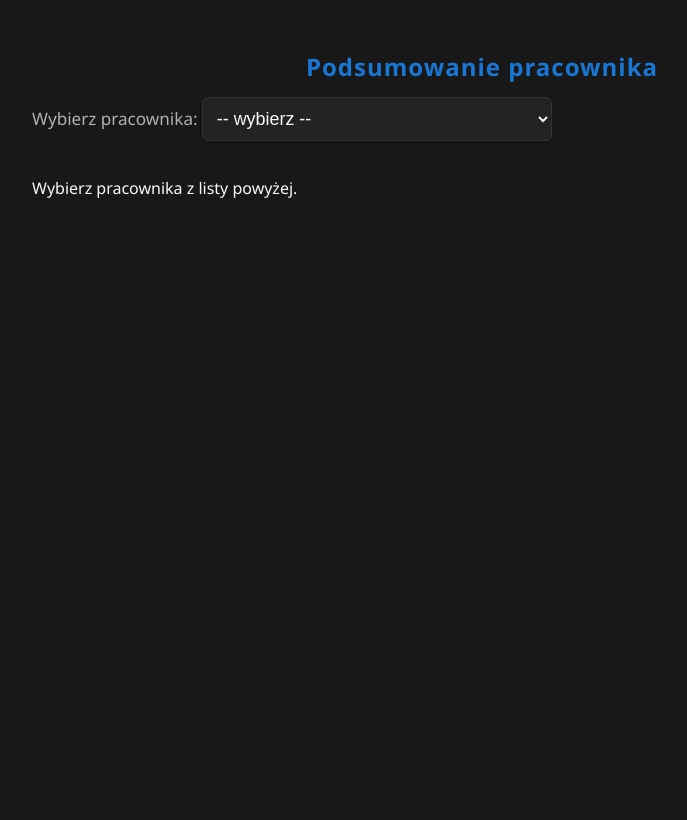
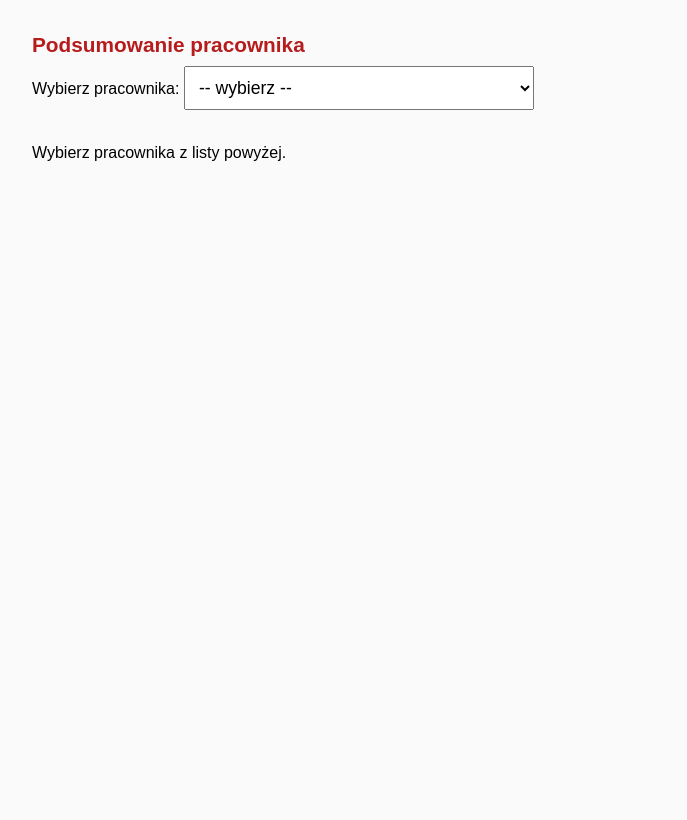
Before and after one commit to Reus1231/Ewidencja, a Flask app: page /harvest_overview in a window 1280 px wide. Shown: the whole page, without its empty margins (158-845 px from the left). After the commit the page ends 161 px from the top, so only its background shows below. Run offline with Flask 3, Linux system fonts and the light colour scheme; parts of the project's set-up code (start-up, migrations or seed data) failed here and were passed over.

Commit message:
Revert "qr działanie"
This reverts commit d0b187b02958945d00d68230121c8baa1459b11f.

```diff
--- a/templates/harvest_overview.html
+++ b/templates/harvest_overview.html
@@ -3,125 +3,31 @@
 <head>
     <meta charset="UTF-8">
     <title>Podsumowanie pracownika (zbiór + godziny)</title>
-    <meta name="viewport" content="width=device-width, initial-scale=1">
+    <meta name="viewport" content="width=device-width, initial-scale=1"> <!-- ważne dla responsywności -->
     <style>
-        :root {
-            --bg-primary: #181818;
-            --bg-secondary: #282828;
-            --accent: #1976d2;
-            --accent2: #00897b;
-            --text-main: #fafafa;
-            --text-muted: #b0b0b0;
-            --row-even: #232323;
-            --sum-bg: #222f3e;
-            --border: #333;
-            --input-bg: #232323;
-        }
-        body {
-            font-family: 'Segoe UI', 'Roboto', Arial, sans-serif;
-            background: var(--bg-primary);
-            color: var(--text-main);
-            margin: 0;
-            min-height: 100vh;
-        }
-        .container {
-            max-width: 900px;
-            margin: 20px auto;
-            padding: 10px;
-        }
-        h2 {
-            color: var(--accent);
-            font-size: 1.5em;
-            margin-bottom: 0.6em;
-            font-weight: 700;
-            text-align: center;
-            letter-spacing: 1px;
-        }
-        h3 {
-            color: var(--accent2);
-            font-size: 1.2em;
-            margin-bottom: 0.3em;
-        }
-        label {
-            font-size: 1.07em;
-            color: var(--text-muted);
-        }
-        select {
-            background: var(--input-bg);
-            color: var(--text-main);
-            font-size: 1.12em;
-            padding: 10px;
-            border-radius: 6px;
-            border: 1px solid var(--border);
-            margin-bottom: 20px;
-            width: 100%;
-            max-width: 350px;
-            outline: none;
-            box-shadow: 0 1px 4px #0003;
-            transition: border-color 0.2s;
-        }
-        select:focus {
-            border-color: var(--accent2);
-        }
+        body { font-family: sans-serif; background: #fafafa; margin: 0; }
+        .container { max-width: 900px; margin: 10px auto; padding: 6px; }
+        h2 { color: #b71c1c; font-size: 1.3em; margin-bottom: 0.4em; }
+        select { font-size: 1.1em; padding: 10px; margin-bottom: 18px; width: 100%; max-width: 350px; }
         .table-container {
             overflow-x: auto;
             width: 100%;
         }
-        table {
-            border-collapse: collapse;
-            width: 100%;
-            min-width: 550px;
-            margin-top: 1em;
-            background: var(--bg-secondary);
-            border-radius: 12px;
-            overflow: hidden;
-            box-shadow: 0 2px 12px #0004;
-        }
-        th, td {
-            border: 1px solid var(--border);
-            padding: 14px 6px;
-            text-align: center;
-            font-size: 1.07em;
-        }
-        th {
-            background: var(--accent);
-            color: #fff;
-            font-size: 1.09em;
-            letter-spacing: 0.5px;
-            border: none;
-        }
-        tr:nth-child(even) { background: var(--row-even); }
-        .sum-row {
-            font-weight: bold;
-            background: var(--sum-bg);
-            color: var(--accent);
-            font-size: 1.08em;
-        }
-        .sum-row td {
-            border-top: 2px solid var(--accent);
-        }
-        @media (max-width: 700px) {
+        table { border-collapse: collapse; width: 100%; min-width: 550px; margin-top: 1em; background: #fff; }
+        th, td { border: 1px solid #bbb; padding: 12px 6px; text-align: center; font-size: 1em; }
+        th { background: #d32f2f; color: #fff; font-size: 1em; }
+        tr:nth-child(even) { background: #f9f9f9; }
+        .sum-row { font-weight: bold; background: #ffe0b2; }
+        @media (max-width: 600px) {
+            h2 { font-size: 1.1em; }
+            th, td { font-size: 0.95em; padding: 7px 2px; }
             .container { padding: 2px; }
-            th, td { font-size: 0.96em; padding: 8px 2px; }
             table { min-width: 430px; }
         }
         @media (max-width: 450px) {
             .table-container { padding: 0 0; }
-            th, td { font-size: 0.9em; padding: 5px 1px; }
+            th, td { font-size: 0.9em; padding: 4px 1px; }
             select { font-size: 1em; padding: 8px; }
-        }
-        ::selection {
-            background: var(--accent2);
-            color: #fff;
-        }
-        /* Scrollbar styl */
-        ::-webkit-scrollbar {
-            height: 8px;
-            background: var(--bg-secondary);
-        }
-        ::-webkit-scrollbar-thumb {
-            background: var(--accent2);
-            border-radius: 6px;
         }
     </style>
 </head>
@@ -140,7 +46,7 @@
         </select>
     </form>
     {% if selected_employee %}
-        <h3>Pracownik: {{ selected_employee.name }}</h3>
+        <h3 style="margin-bottom:0.2em;">Pracownik: {{ selected_employee.name }}</h3>
         <div class="table-container">
         <table>
             <tr>
```
